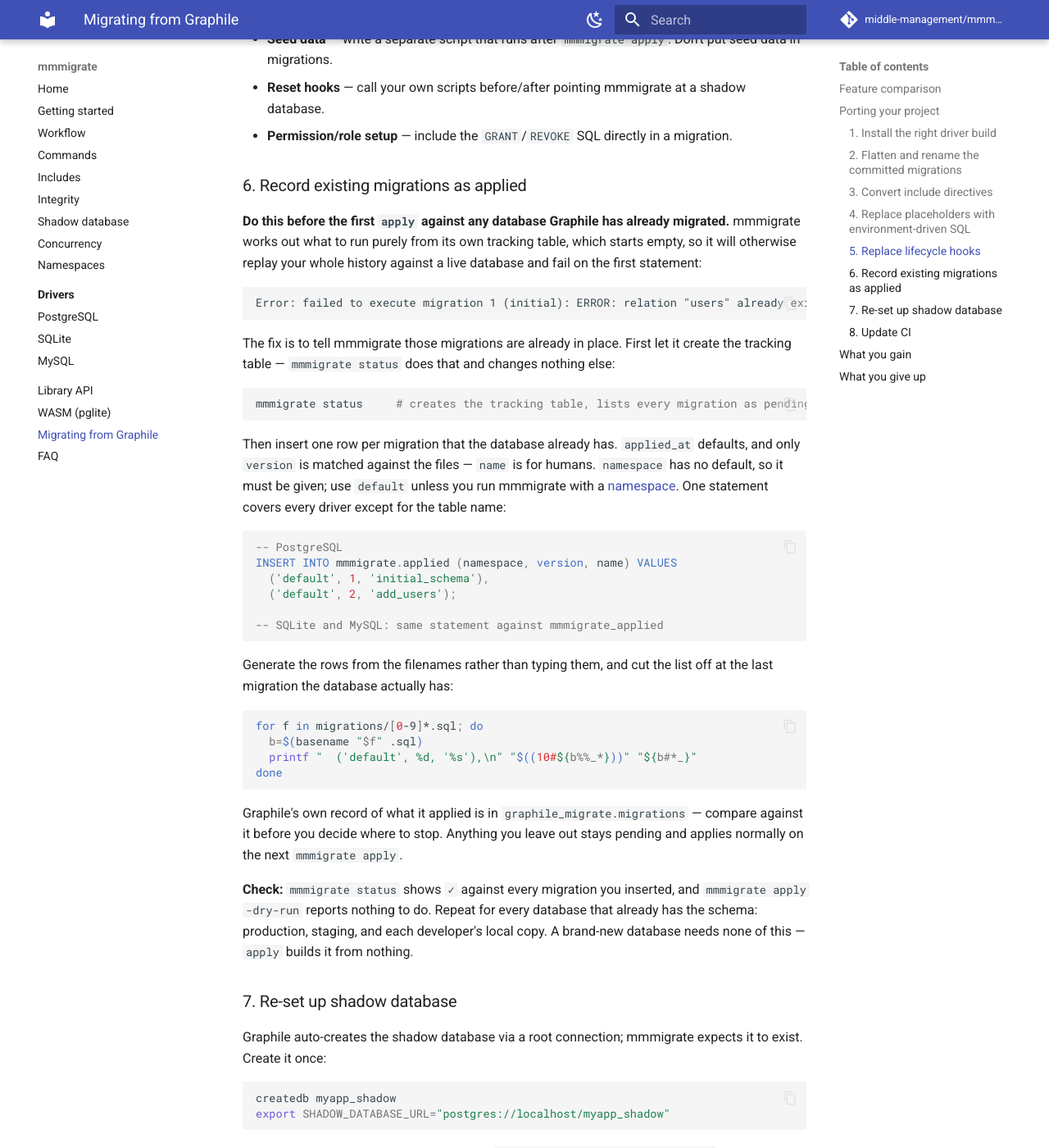
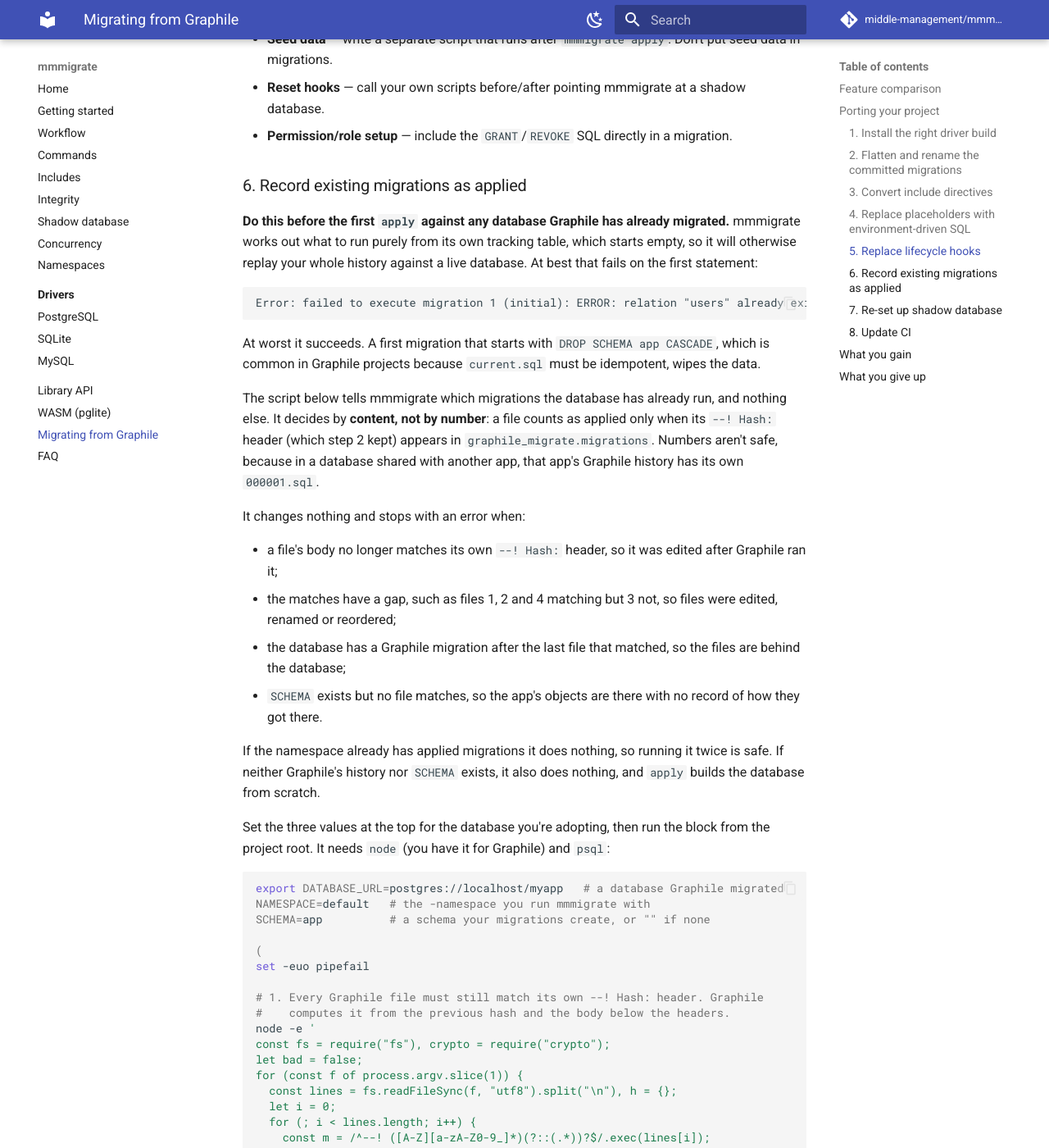
Before and after one commit to middle-management/mmmigrate, an MkDocs documentation site: the page built from docs/migrating-from-graphile.md, in a window 1280 px wide and 1400 px high, scrolled down 3531 px. Shown: the whole window at 82% size. Built offline with MkDocs 1.6.1 and Material for MkDocs 9.7.7, drawn with Linux system fonts in a browser that asks for light colours; comment, search, counter and statistics services are not loaded; some of the changed text lies outside the part shown.

Commit message:
Adopt a graphile-migrate history by hash in the porting guide
Step 6 asked operators to hand-insert one mmmigrate.applied row per
migration and "cut the list off" at the last one the database has, for
every database. Getting that wrong is destructive: a missed database
replays the whole history, and Graphile projects often start with
DROP SCHEMA ... CASCADE. Matching by number is also wrong in a database
shared with another app, whose Graphile history has its own 000001.sql.

Step 6 is now one copy-paste block that:
- checks each Graphile file's body still matches its own --! Hash:
  header, recomputing it the way graphile-migrate does (ALLOW_EDITED=1
  for deliberate edits such as hard-coded placeholders);
- records as applied exactly the files whose hash is in
  graphile_migrate.migrations, under the namespace's apply lock;
- refuses, changing nothing, on a gap in the matches, on a Graphile row
  after the last matching file, and when the app's schema exists but
  nothing matched;
- does nothing when the namespace already has rows or there is no
  history to adopt.

The step ends with an `apply -dry-run` check. The agent skill points at
the procedure.

Closes #22

Co-Authored-By: Claude Opus 5.5 <noreply@anthropic.com>
Claude-Session: https://claude.ai/code/session_01NMr2pXtxq35wsxLhhQ5s8p

````diff
--- a/docs/migrating-from-graphile.md
+++ b/docs/migrating-from-graphile.md
@@ -107,41 +107,130 @@ mmmigrate has no `beforeReset`/`afterReset`/`beforeAll`/`afterAll` equivalents.
 
 ### 6. Record existing migrations as applied
 
-**Do this before the first `apply` against any database Graphile has already migrated.** mmmigrate works out what to run purely from its own tracking table, which starts empty, so it will otherwise replay your whole history against a live database and fail on the first statement:
+**Do this before the first `apply` against any database Graphile has already migrated.** mmmigrate works out what to run purely from its own tracking table, which starts empty, so it will otherwise replay your whole history against a live database. At best that fails on the first statement:
 
 ```
 Error: failed to execute migration 1 (initial): ERROR: relation "users" already exists
 ```
 
-The fix is to tell mmmigrate those migrations are already in place. First let it create the tracking table — `mmmigrate status` does that and changes nothing else:
+At worst it succeeds. A first migration that starts with `DROP SCHEMA app CASCADE`, which is common in Graphile projects because `current.sql` must be idempotent, wipes the data.
+
+The script below tells mmmigrate which migrations the database has already run, and nothing else. It decides by **content, not by number**: a file counts as applied only when its `--! Hash:` header (which step 2 kept) appears in `graphile_migrate.migrations`. Numbers aren't safe, because in a database shared with another app, that app's Graphile history has its own `000001.sql`.
+
+It changes nothing and stops with an error when:
+
+- a file's body no longer matches its own `--! Hash:` header, so it was edited after Graphile ran it;
+- the matches have a gap, such as files 1, 2 and 4 matching but 3 not, so files were edited, renamed or reordered;
+- the database has a Graphile migration after the last file that matched, so the files are behind the database;
+- `SCHEMA` exists but no file matches, so the app's objects are there with no record of how they got there.
+
+If the namespace already has applied migrations it does nothing, so running it twice is safe. If neither Graphile's history nor `SCHEMA` exists, it also does nothing, and `apply` builds the database from scratch.
+
+Set the three values at the top for the database you're adopting, then run the block from the project root. It needs `node` (you have it for Graphile) and `psql`:
 
 ```bash
-mmmigrate status     # creates the tracking table, lists every migration as pending
+export DATABASE_URL=postgres://localhost/myapp   # a database Graphile migrated
+NAMESPACE=default   # the -namespace you run mmmigrate with
+SCHEMA=app          # a schema your migrations create, or "" if none
+
+(
+set -euo pipefail
+
+# 1. Every Graphile file must still match its own --! Hash: header. Graphile
+#    computes it from the previous hash and the body below the headers.
+node -e '
+const fs = require("fs"), crypto = require("crypto");
+let bad = false;
+for (const f of process.argv.slice(1)) {
+  const lines = fs.readFileSync(f, "utf8").split("\n"), h = {};
+  let i = 0;
+  for (; i < lines.length; i++) {
+    const m = /^--! ([A-Z][a-zA-Z0-9_]*)(?::(.*))?$/.exec(lines[i]);
+    if (!m) break;
+    h[m[1]] = m[2] ? m[2].trim() : "";
+  }
+  if (!h.Hash) continue; // written by mmmigrate, not Graphile
+  const prev = h.Previous && h.Previous !== "-" ? h.Previous : "";
+  const body = lines.slice(i).join("\n").trim() + "\n";
+  const hash = "sha1:" + crypto.createHash("sha1")
+    .update((prev + "\n" + body.trim()).trim() + "\n").digest("hex");
+  if (hash !== h.Hash && !("AllowInvalidHash" in h) && !process.env.ALLOW_EDITED) {
+    console.error(f + ": body does not match its --! Hash: header");
+    bad = true;
+  }
+}
+process.exit(bad ? 1 : 0);
+' migrations/[0-9]*.sql
+
+# 2. Create mmmigrate's tracking tables.
+mmmigrate status -namespace "$NAMESPACE" >/dev/null
+
+# 3. Record the files whose hash the database has, holding the same lock
+#    as `mmmigrate apply` for this namespace.
+{
+  echo "CREATE TEMP TABLE adopt_files (version int PRIMARY KEY, name text NOT NULL, hash text, matched bool NOT NULL DEFAULT false);"
+  for f in migrations/[0-9]*.sql; do
+    b=$(basename "$f" .sql)
+    h=$(sed -n 's/^--! Hash: *//p' "$f" | head -n1)
+    hash=NULL; [ -n "$h" ] && hash="'$h'"
+    printf "INSERT INTO adopt_files (version, name, hash) VALUES (%d, '%s', %s);\n" \
+      "$((10#${b%%_*}))" "${b#*_}" "$hash"
+  done
+  cat <<'SQL'
+CREATE TEMP TABLE adopt_params AS SELECT :'ns'::text AS ns, nullif(:'schema', '') AS schema;
+DO $$
+DECLARE
+  p adopt_params;
+  n int;
+  last_version int;
+  last_hash text;
+  gap int;
+  ahead text;
+BEGIN
+  SELECT * INTO p FROM adopt_params;
+  -- The lock `mmmigrate apply` takes for this namespace, held until commit.
+  PERFORM pg_advisory_xact_lock(1833701705, hashtext(p.ns));
+  IF EXISTS (SELECT 1 FROM mmmigrate.applied WHERE namespace = p.ns) THEN
+    RAISE NOTICE 'namespace % already has applied migrations; nothing to do', p.ns;
+    RETURN;
+  END IF;
+  IF to_regclass('graphile_migrate.migrations') IS NOT NULL THEN
+    EXECUTE 'UPDATE adopt_files f SET matched = true
+             FROM graphile_migrate.migrations m WHERE m.hash = f.hash';
+  END IF;
+  SELECT count(*), max(version) INTO n, last_version FROM adopt_files WHERE matched;
+  IF n = 0 THEN
+    IF p.schema IS NOT NULL AND to_regnamespace(p.schema) IS NOT NULL THEN
+      RAISE EXCEPTION 'schema % exists, but no migration file matches graphile_migrate.migrations: apply would replay over live data', p.schema;
+    END IF;
+    RAISE NOTICE 'no Graphile history for these files; nothing to adopt, apply will build from scratch';
+    RETURN;
+  END IF;
+  SELECT min(version) INTO gap FROM adopt_files WHERE NOT matched AND version < last_version;
+  IF gap IS NOT NULL THEN
+    RAISE EXCEPTION 'migration % is not in graphile_migrate.migrations but later ones are: files were edited, renamed or reordered', gap;
+  END IF;
+  SELECT hash INTO last_hash FROM adopt_files WHERE version = last_version;
+  EXECUTE 'SELECT filename FROM graphile_migrate.migrations WHERE previous_hash = $1'
+    INTO ahead USING last_hash;
+  IF ahead IS NOT NULL THEN
+    RAISE EXCEPTION 'the database ran Graphile migration % after the last matching file (%): bring the files up to date first', ahead, last_version;
+  END IF;
+  INSERT INTO mmmigrate.applied (namespace, version, name)
+    SELECT p.ns, version, name FROM adopt_files WHERE matched;
+  RAISE NOTICE 'adopted % migrations (up to %) into namespace %', n, last_version, p.ns;
+END $$;
+SQL
+} | psql "$DATABASE_URL" -X -q -v ON_ERROR_STOP=1 --single-transaction \
+      -v ns="$NAMESPACE" -v schema="$SCHEMA"
+)
 ```
 
-Then insert one row per migration that the database already has. `applied_at` defaults, and only `version` is matched against the files — `name` is for humans. `namespace` has no default, so it must be given; use `default` unless you run mmmigrate with a [namespace](namespaces.md). One statement covers every driver except for the table name:
+Expect a `NOTICE` line saying what it did. The first time, mmmigrate also logs an `INFO` line as it creates its own tables. If it stops on the body check because you edited a migration on purpose (for example to hard-code a placeholder in step 4), review that diff, then rerun the block with `ALLOW_EDITED=1` set. Any other error means the database and the files disagree: resolve that before running `apply` against this database.
 
-```sql
--- PostgreSQL
-INSERT INTO mmmigrate.applied (namespace, version, name) VALUES
-  ('default', 1, 'initial_schema'),
-  ('default', 2, 'add_users');
+**Check:** `mmmigrate apply -dry-run -namespace "$NAMESPACE"` must list only migrations you wrote after the port, which is none right after porting. If it lists one this database already has, stop: don't `apply`.
 
--- SQLite and MySQL: same statement against mmmigrate_applied
-```
-
-Generate the rows from the filenames rather than typing them, and cut the list off at the last migration the database actually has:
-
-```bash
-for f in migrations/[0-9]*.sql; do
-  b=$(basename "$f" .sql)
-  printf "  ('default', %d, '%s'),\n" "$((10#${b%%_*}))" "${b#*_}"
-done
-```
-
-Graphile's own record of what it applied is in `graphile_migrate.migrations` — compare against it before you decide where to stop. Anything you leave out stays pending and applies normally on the next `mmmigrate apply`.
-
-**Check:** `mmmigrate status` shows `✓` against every migration you inserted, and `mmmigrate apply -dry-run` reports nothing to do. Repeat for every database that already has the schema: production, staging, and each developer's local copy. A brand-new database needs none of this — `apply` builds it from nothing.
+Repeat for every database Graphile migrated: production, staging, and each developer's local copy. A brand-new database needs none of this, because `apply` builds it from nothing.
 
 ### 7. Re-set up shadow database
 
````
Also changed, not shown: skills/mmmigrate/SKILL.md (+1 -0 lines).
